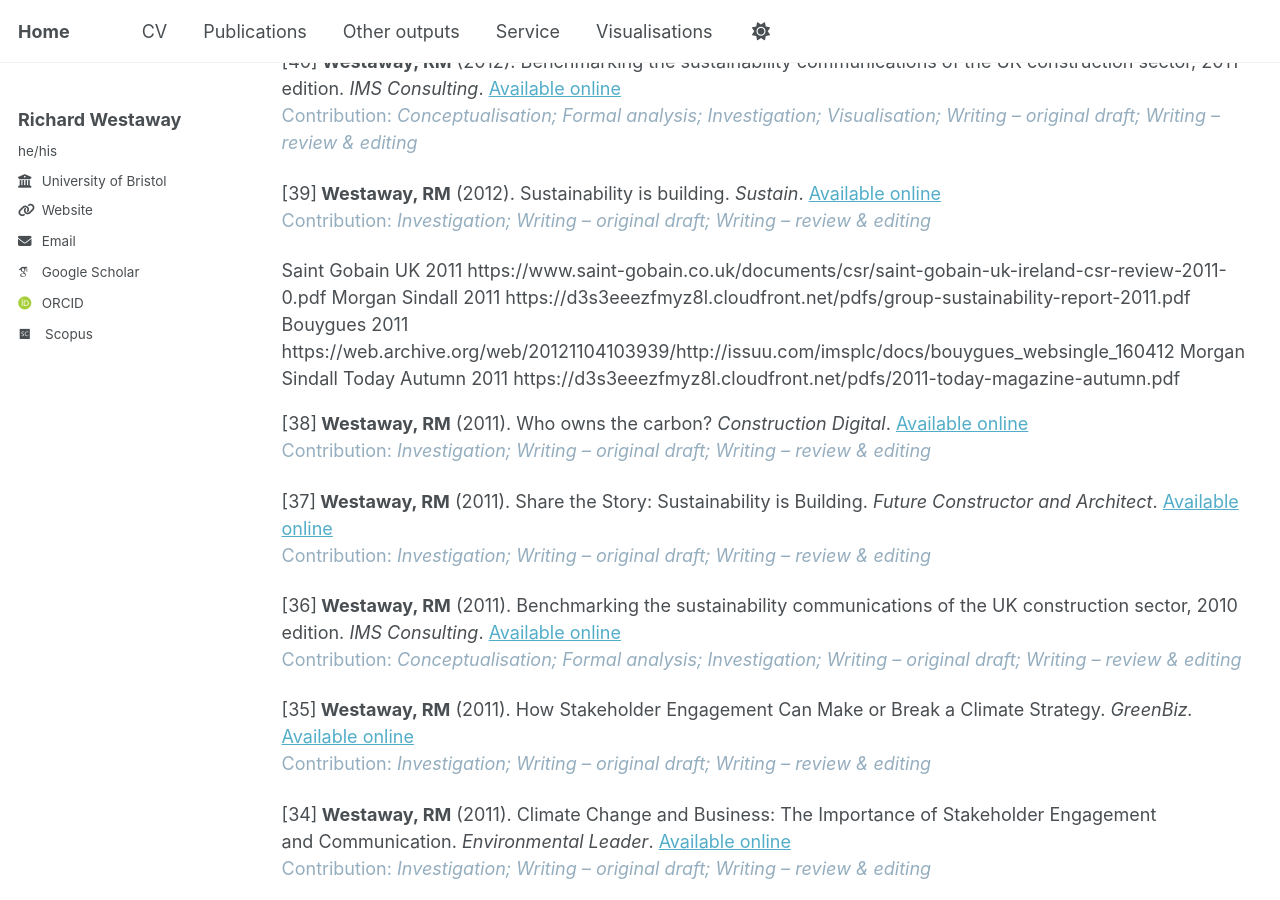
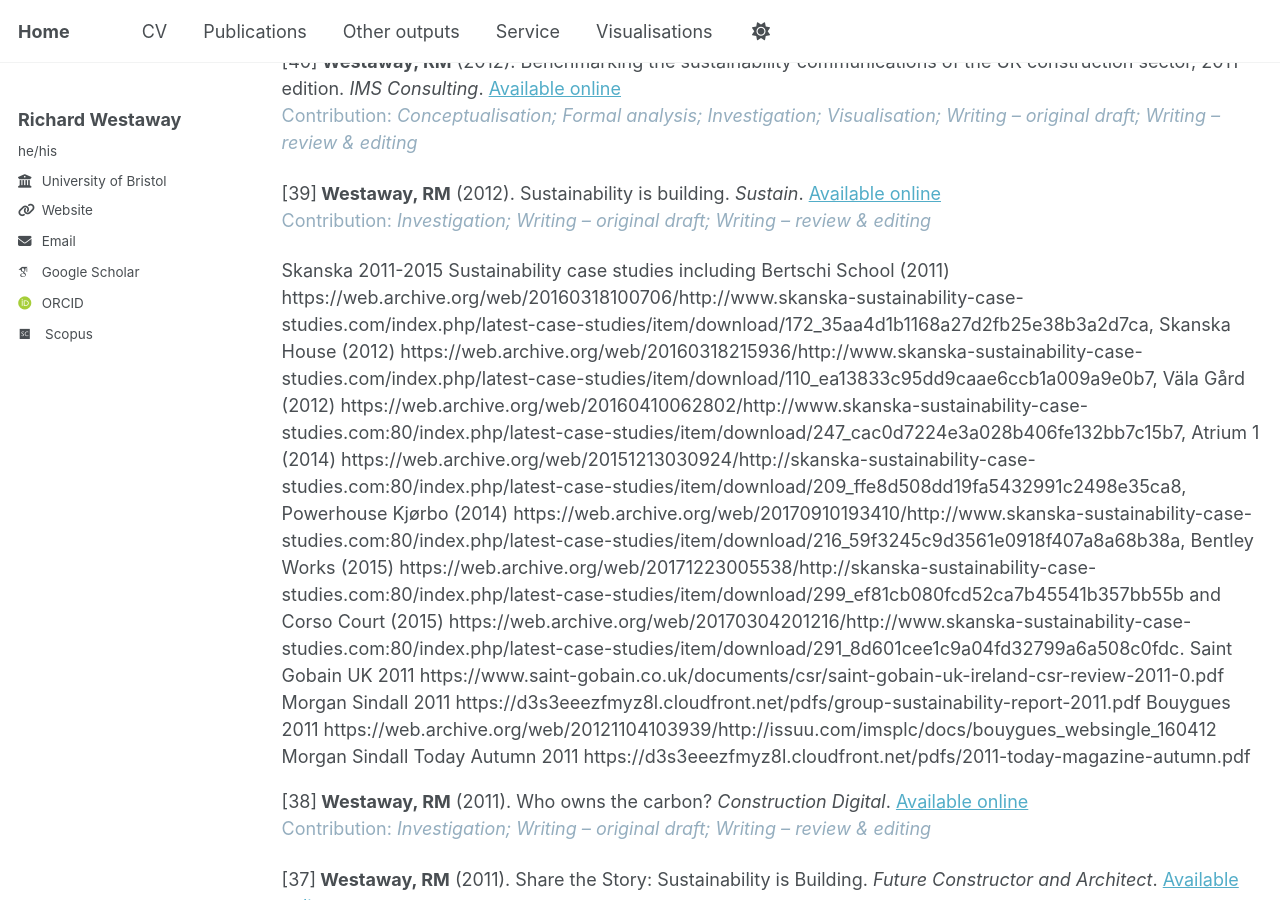
Before and after one commit to richardwestaway/richardwestaway.github.io, a Jekyll site: the page built from _pages/outputs.html, in a window 1280 px wide and 900 px high, scrolled down 2599 px. Built offline with Jekyll 4.4.1, drawn with Linux system fonts in a browser that asks for light colours; some web fonts are replaced; comment, search, counter and statistics services are not loaded.

Commit message:
Update outputs.html

```diff
--- a/_pages/outputs.html
+++ b/_pages/outputs.html
@@ -84,6 +84,8 @@ Bouygues 2012 NOT ONLINE
 <p>[40]<strong> Westaway, RM</strong> (2012). Benchmarking the sustainability communications of the UK construction sector, 2011 edition. <em>IMS Consulting</em>. <a href="https://richardwestaway.github.io/files/2011-benchmarking-the-sustainability-communications-of-the-uk-construction-sector-summary-report.pdf" target="_blank" rel="noopener">Available online</a><br /><span style="color: #95aebf;">Contribution: <em>Conceptualisation; Formal analysis; Investigation; Visualisation; Writing – original draft; Writing – review &amp; editing</em></span></p>
 
 <p>[39]<strong> Westaway, RM</strong> (2012). Sustainability is building. <em>Sustain</em>. <a title="2012 - Sustain - Sustainability is building" href="https://richardwestaway.github.io/files/2012-sustain-sustainability-is-building.pdf" target="_blank" rel="noopener">Available online</a><br /><span style="color: #95aebf;">Contribution: <em>Investigation; Writing – original draft; Writing – review &amp; editing</em></span></p>
+
+Skanska 2011-2015 Sustainability case studies including Bertschi School (2011) https://web.archive.org/web/20160318100706/http://www.skanska-sustainability-case-studies.com/index.php/latest-case-studies/item/download/172_35aa4d1b1168a27d2fb25e38b3a2d7ca, Skanska House (2012) https://web.archive.org/web/20160318215936/http://www.skanska-sustainability-case-studies.com/index.php/latest-case-studies/item/download/110_ea13833c95dd9caae6ccb1a009a9e0b7, Väla Gård (2012) https://web.archive.org/web/20160410062802/http://www.skanska-sustainability-case-studies.com:80/index.php/latest-case-studies/item/download/247_cac0d7224e3a028b406fe132bb7c15b7, Atrium 1 (2014) https://web.archive.org/web/20151213030924/http://skanska-sustainability-case-studies.com:80/index.php/latest-case-studies/item/download/209_ffe8d508dd19fa5432991c2498e35ca8, Powerhouse Kjørbo (2014) https://web.archive.org/web/20170910193410/http://www.skanska-sustainability-case-studies.com:80/index.php/latest-case-studies/item/download/216_59f3245c9d3561e0918f407a8a68b38a, Bentley Works (2015) https://web.archive.org/web/20171223005538/http://skanska-sustainability-case-studies.com:80/index.php/latest-case-studies/item/download/299_ef81cb080fcd52ca7b45541b357bb55b and Corso Court (2015) https://web.archive.org/web/20170304201216/http://www.skanska-sustainability-case-studies.com:80/index.php/latest-case-studies/item/download/291_8d601cee1c9a04fd32799a6a508c0fdc.
 
 Saint Gobain UK 2011 https://www.saint-gobain.co.uk/documents/csr/saint-gobain-uk-ireland-csr-review-2011-0.pdf
 
```
